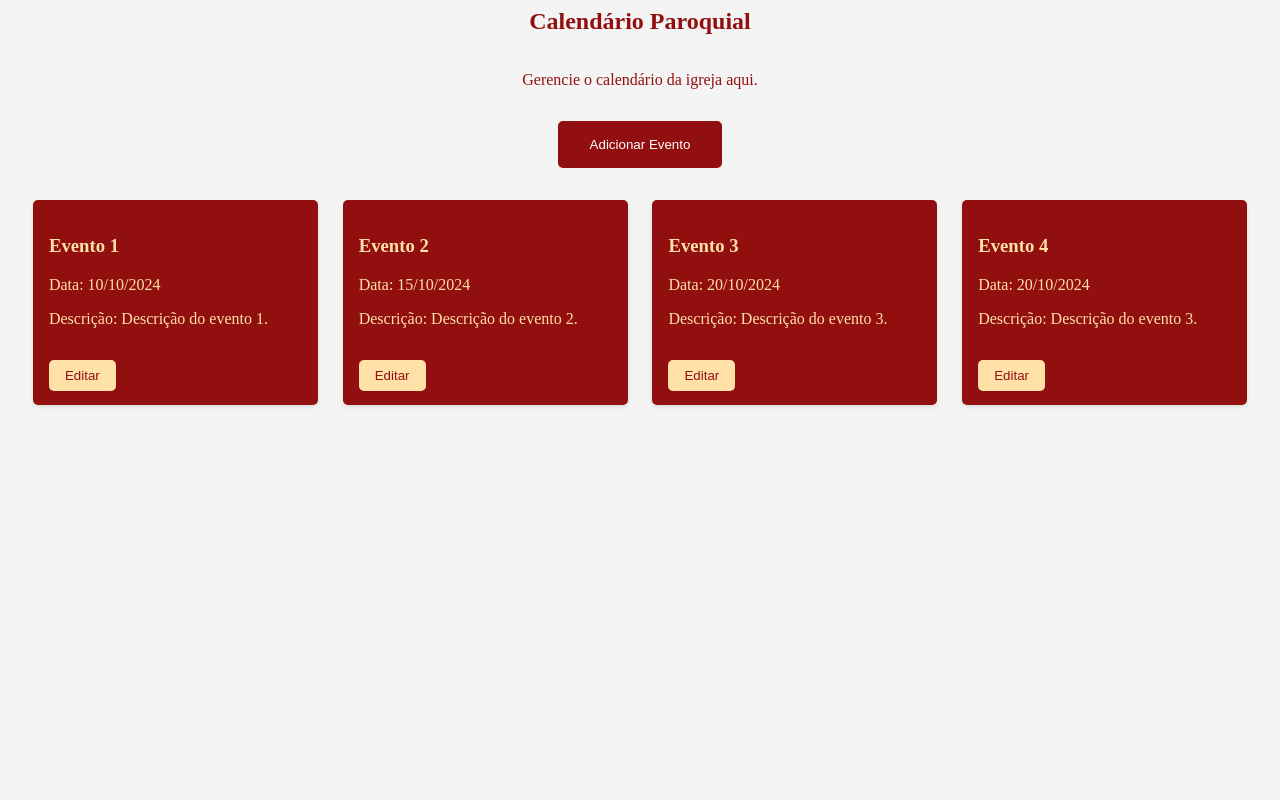
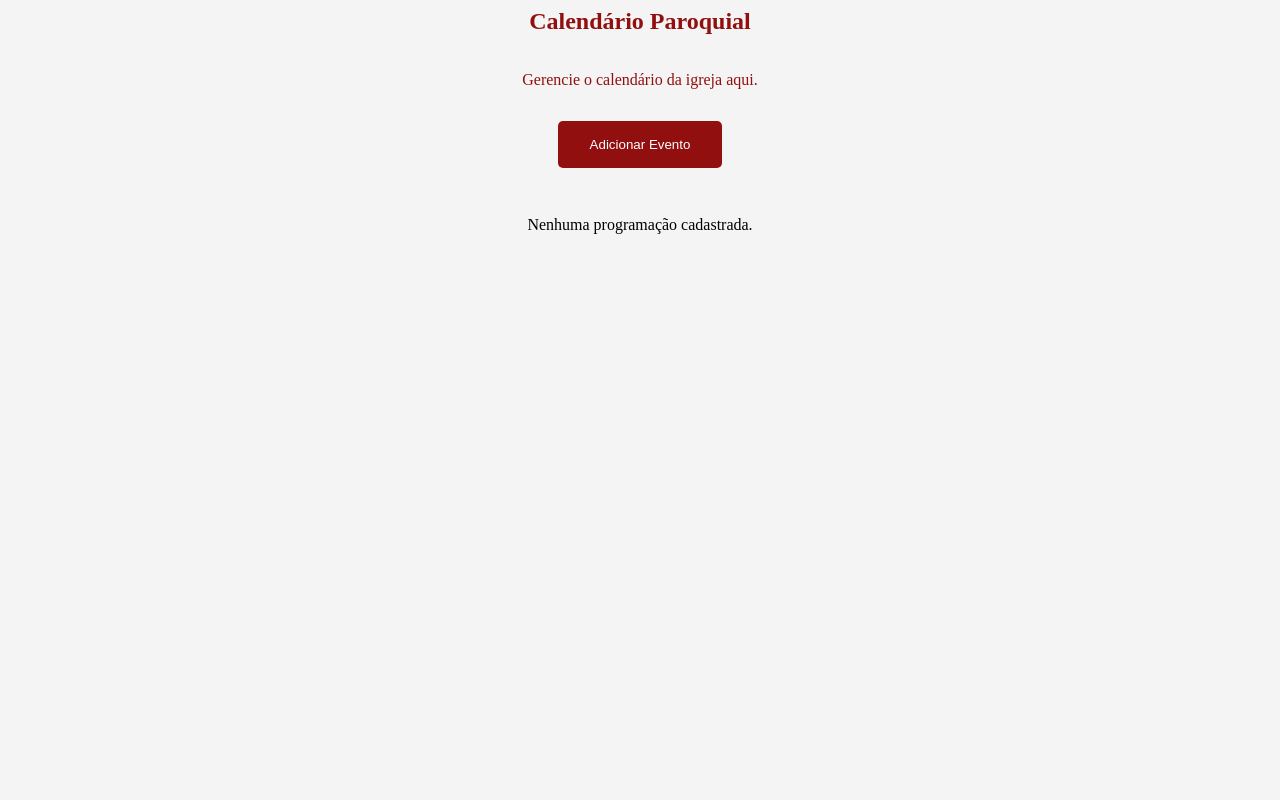
Before and after one commit to Gaia28/ProjetoSJT, a PHP site: page /app/views/CalendarioParoquial.php in a window 1280 px wide. Shown: the part 135-935 px from the top of the page. Run offline with PHP 8.4, Linux system fonts and the light colour scheme.

Commit message:
REFACTOR | atualizando a exibição da programação

```diff
--- a/app/views/CalendarioParoquial.php
+++ b/app/views/CalendarioParoquial.php
@@ -24,49 +24,58 @@
                 <button class="botao" id="adicionarEvento">Adicionar Evento</button>
                 <dialog id="modalEvento">
 
-                    <form method="post" action="#" class="formEvento">
-                        <h2>Adicionar Evento</h2>
-                        <label for="titulo">Título:</label>
+                <form action="calendarioParoquial" method="POST">
+                    <div class="form-group">
+                        <label for="titulo">Título do evento:</label>
                         <input type="text" id="titulo" name="titulo" required>
+                    </div>
 
-                        <label for="dia da semana">Dia da Semana:</label>
-                        <input type="text" id="dia da semana" name="dia da semana" required>
+                    <div class="form-group">
+                        <label for="tipo">Tipo de evento:</label>
+                        <select name="tipo" id="tipo" required>
+                            <option value="Missa">Missa</option>
+                            <option value="Grupo de oração">Grupo de oração</option>
+                            <option value="Louvor e Adoração">Louvor e Adoração</option>
+                            <option value="Outros">Outros</option>
+                        </select>
+                    </div>
 
-                        <label for="hora">Hora:</label>
-                        <input type="time" id="hora" name="hora" required>
-                        <div class="botoes">
-                            <button class="botao" type="submit">Salvar</button>
-                            <button class="botao" type="button" id="fecharModal">Cancelar</button>
+                    <div class="form-group">
+                        <label for="dia_semana">Dia da semana:</label>
+                        <select name="dia_semana" id="dia_semana" required>
+                            <option value="Domingo">Domingo</option>
+                            <option value="Segunda">Segunda</option>
+                            <option value="Terça">Terça</option>
+                            <option value="Quarta">Quarta</option>
+                            <option value="Quinta">Quinta</option>
+                            <option value="Sexta">Sexta</option>
+                            <option value="Sábado">Sábado</option>
+                        </select>
                     </div>
+
+                    <div class="form-group">
+                        <label for="horario">Horário:</label>
+                        <input type="time" id="horario" name="horario" required>
+                    </div>
+
+                    <button type="submit">Cadastrar</button>
             </form>
-
                 </dialog>
                <div class="eventos">
+    <?php if (!empty($eventos)): ?>
+        <?php foreach ($eventos as $evento): ?>
             <div class="evento">
-                        <h3>Evento 1</h3>
-                        <p>Data: 10/10/2024</p>
-                        <p>Descrição: Descrição do evento 1.</p>
-                        <button class="botaoEditar ">Editar</button>
+                <h3><?= htmlspecialchars($evento['titulo']) ?></h3>
+                <p><?= htmlspecialchars($evento['tipo']) ?></p>
+                <p>Dia da semana: <?= htmlspecialchars($evento['dia_semana']) ?></p>
+                <p>Horário: <?= htmlspecialchars($evento['horario']) ?></p>
+                <p>Descrição: <?= htmlspecialchars($evento['descricao'] ?? 'Sem descrição') ?></p>
+                <button class="botaoEditar" data-id="<?= $evento['id'] ?>">Editar</button>
             </div>
-                    <div class="evento">
-                        <h3>Evento 2</h3>
-                        <p>Data: 15/10/2024</p>
-                        <p>Descrição: Descrição do evento 2.</p>
-                        <button class="botaoEditar">Editar</button>
-                    </div>
-                    <div class="evento">
-                        <h3>Evento 3</h3>
-                        <p>Data: 20/10/2024</p>
-                        <p>Descrição: Descrição do evento 3.</p>
-                        <button class="botaoEditar">Editar</button>
-                    </div>
-                    <div class="evento">
-                        <h3>Evento 4</h3>
-                        <p>Data: 20/10/2024</p>
-                        <p>Descrição: Descrição do evento 3.</p>
-                        <button class="botaoEditar">Editar</button>
-                    </div>
-
+        <?php endforeach; ?>
+    <?php else: ?>
+        <p>Nenhuma programação cadastrada.</p>
+    <?php endif; ?>
 </div>
 
 
```
Lines whose indentation alone changed are shown as unchanged.
